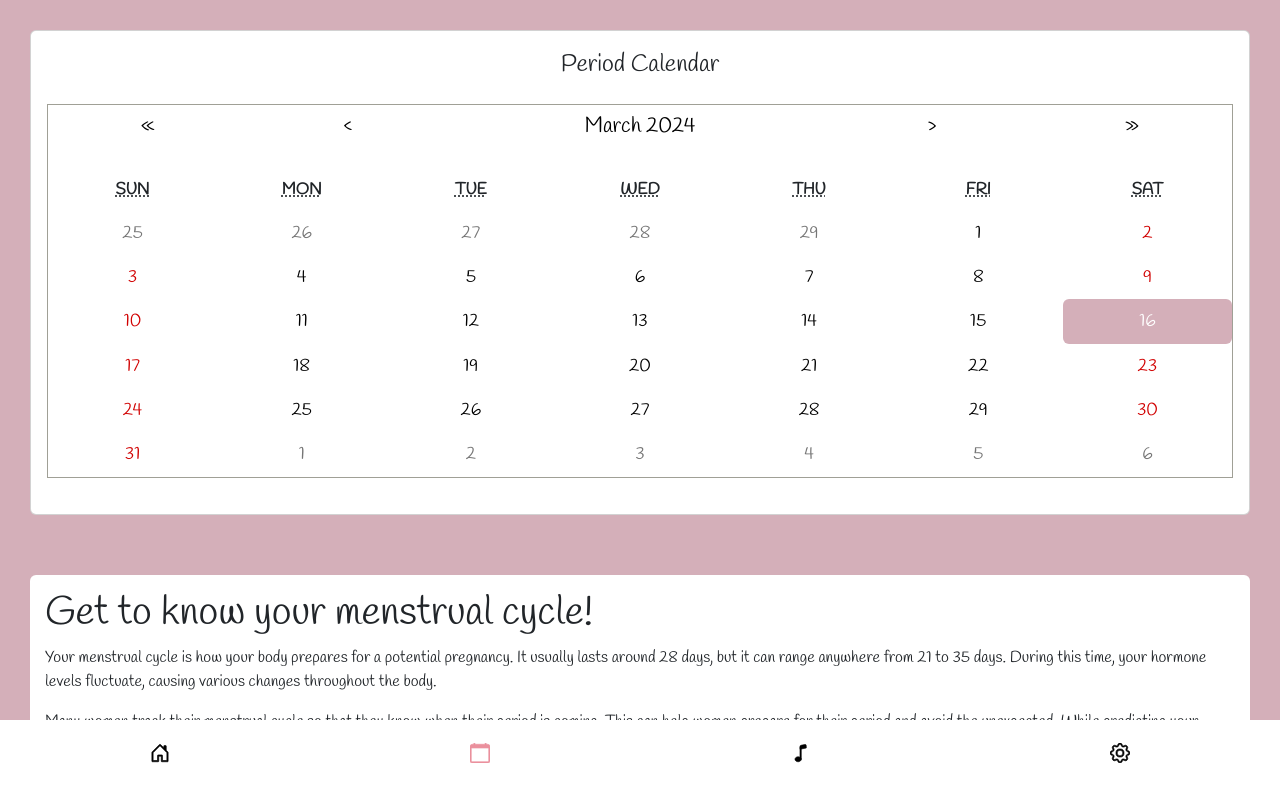
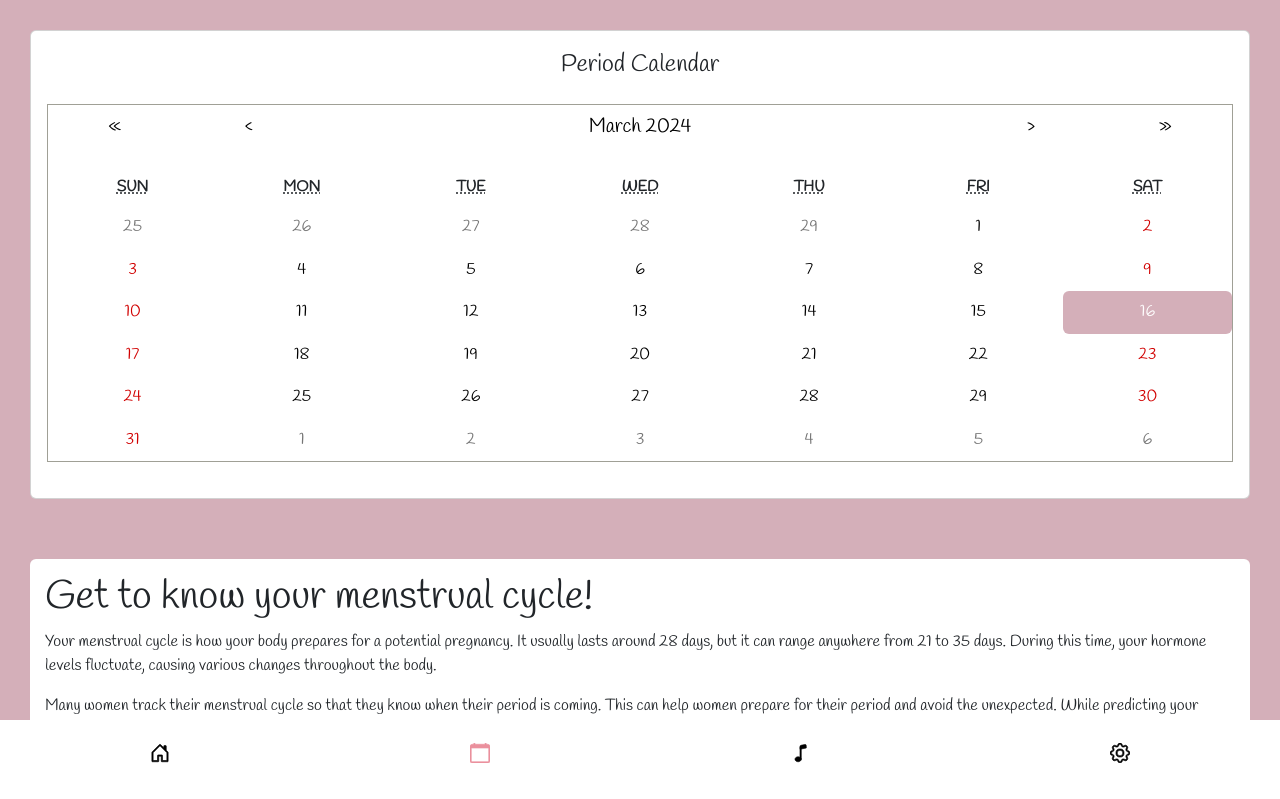
Before and after one commit to paceuniversity/team3spring2024, a React (Create React App) app in the folder moonflo/: page /calendar in a window 1280 px wide. Shown: the top 799 px of the page. Built offline with nearby package versions, Linux system fonts and the light colour scheme.

Commit message:
modified css

```diff
--- a/moonflo/src/Calendar.css
+++ b/moonflo/src/Calendar.css
@@ -14,14 +14,16 @@ body{
 .react-calendar__navigation__label {
   flex-grow: 0;
   text-align: center;
-  width: 100px;
+  width: 100%;
 }
 
 /* Style for the navigation buttons */
 .react-calendar__navigation button {
-  margin: 0 50;
+  margin: 0 10px; /* Adjust the margin between buttons as needed */
   font-family: 'Handlee';
+  padding: 5px 10px; /* Adjust the padding as needed */
 }
+
 
 .react-calendar__tile {
   font-family: 'Handlee';
@@ -49,19 +51,21 @@ body{
 .predicted-period{
   background-color: #eec6c6;
   color: white;
+  border-radius: 0;
 }
 
 .last-period{
   background-color: #b74c4c;
   color: white;
   z-index: 0;
+  border-radius: 0;
 }
 
 
 .react-calendar {
   width: 100%;
   margin: auto;
-  font-size: 2.7vh;
+  font-size: 2.5vh;
 }
 
 .react-calendar__tile--now,
--- a/moonflo/src/questions.css
+++ b/moonflo/src/questions.css
@@ -37,8 +37,8 @@
     background-color: #92aee7 !important;
     border: none !important;
     color:#111111 !important;
-    padding-left: 125px !important;
-    padding-right: 125px !important;
+    padding-left: 25px !important;
+    padding-right: 25px !important;
     border-radius: 15px !important;
   }
   .custom-input{
```
